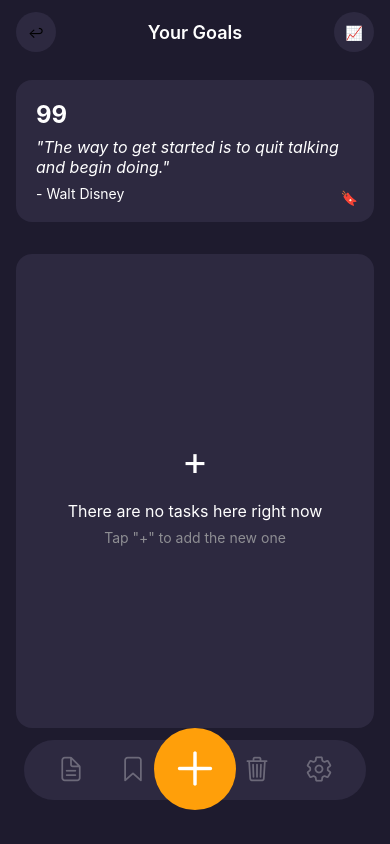
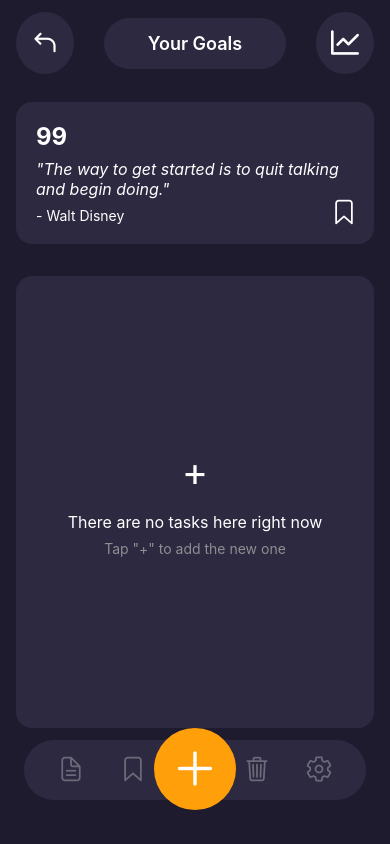
Before and after one commit to Vachek-hooves/Pragmatrack, a React Native app: screen /Add in a window 390 px wide. Built offline with nearby package versions, Linux system fonts and the light colour scheme.

Commit message:
update styles

```diff
--- a/screen/tab/TabMainScreen.js
+++ b/screen/tab/TabMainScreen.js
@@ -1,6 +1,9 @@
 import {StyleSheet, Text, View, SafeAreaView} from 'react-native';
 import React from 'react';
 import {useAppContext} from '../../store/context';
+import Icon from 'react-native-vector-icons/Ionicons';
+import AntDesign from 'react-native-vector-icons/AntDesign';
+import Octicons from 'react-native-vector-icons/Octicons';
 
 const TabMainScreen = () => {
   const {allTasks} = useAppContext();
@@ -10,13 +13,13 @@ const TabMainScreen = () => {
       {/* Header */}
       <View style={styles.header}>
         <View style={styles.iconButton}>
-          <Text>↩</Text>
+          <AntDesign name="back" size={28} color="#FFFFFF" />
         </View>
         <View style={styles.titleContainer}>
           <Text style={styles.headerTitle}>Your Goals</Text>
         </View>
         <View style={styles.iconButton}>
-          <Text>📈</Text>
+          <Octicons name="graph" size={28} color="#FFFFFF" />
         </View>
       </View>
 
@@ -28,7 +31,7 @@ const TabMainScreen = () => {
         </Text>
         <Text style={styles.quoteAuthor}>- Walt Disney</Text>
         <View style={styles.bookmarkIcon}>
-          <Text>🔖</Text>
+          <Icon name="bookmark-outline" size={28} color="#FFFFFF" />
         </View>
       </View>
 
@@ -59,16 +62,22 @@ const styles = StyleSheet.create({
     paddingVertical: 12,
   },
   iconButton: {
-    width: 40,
-    height: 40,
-    borderRadius: 20,
+    // width: 40,
+    // height: 40,
+    borderRadius: '50%',
     backgroundColor: '#2D2940',
     justifyContent: 'center',
     alignItems: 'center',
+    padding: 15,
   },
   titleContainer: {
     flex: 1,
     alignItems: 'center',
+    backgroundColor: '#2D2940',
+   marginHorizontal: 30,
+   justifyContent: 'center',
+   borderRadius: 30,
+   paddingVertical: 15,
   },
   headerTitle: {
     color: '#FFFFFF',
```
